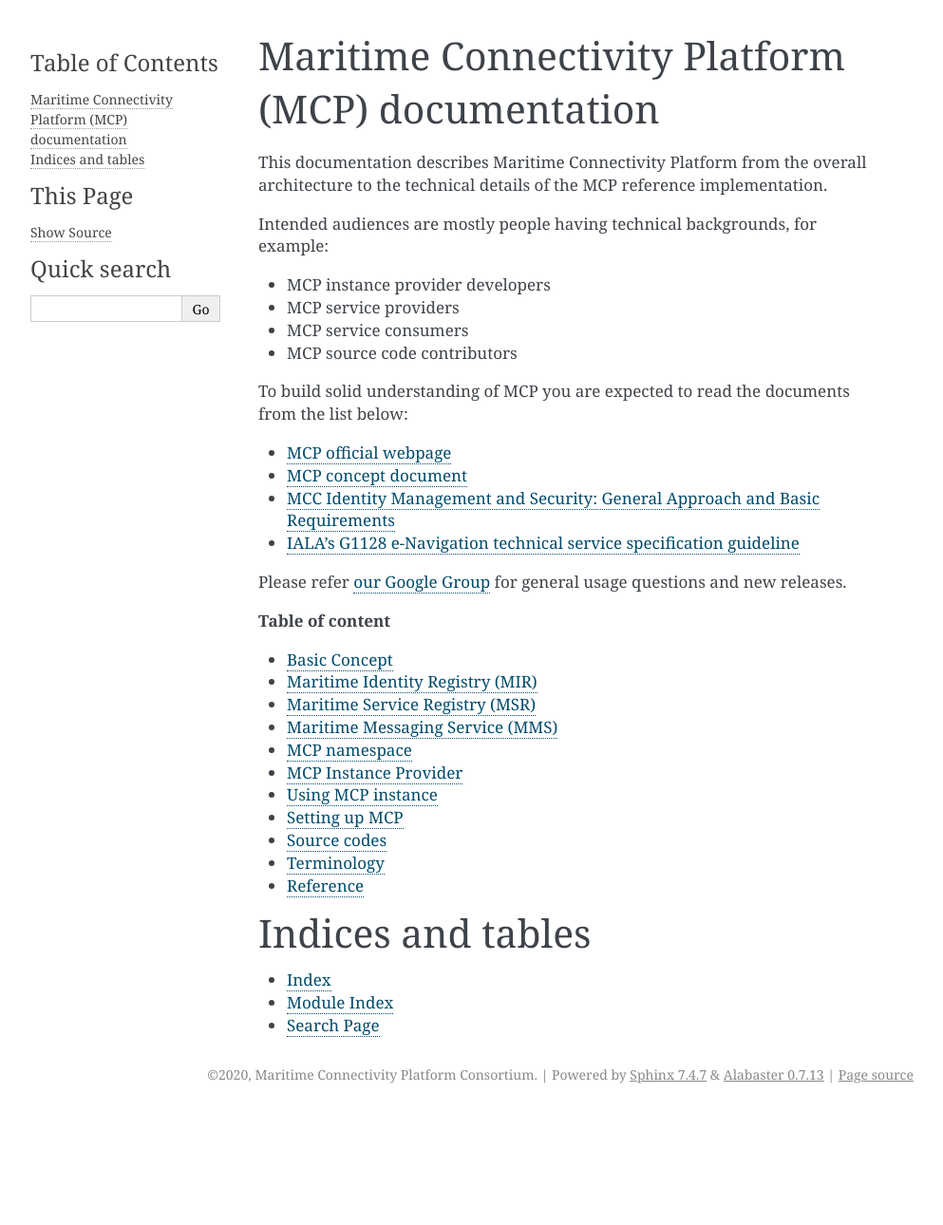
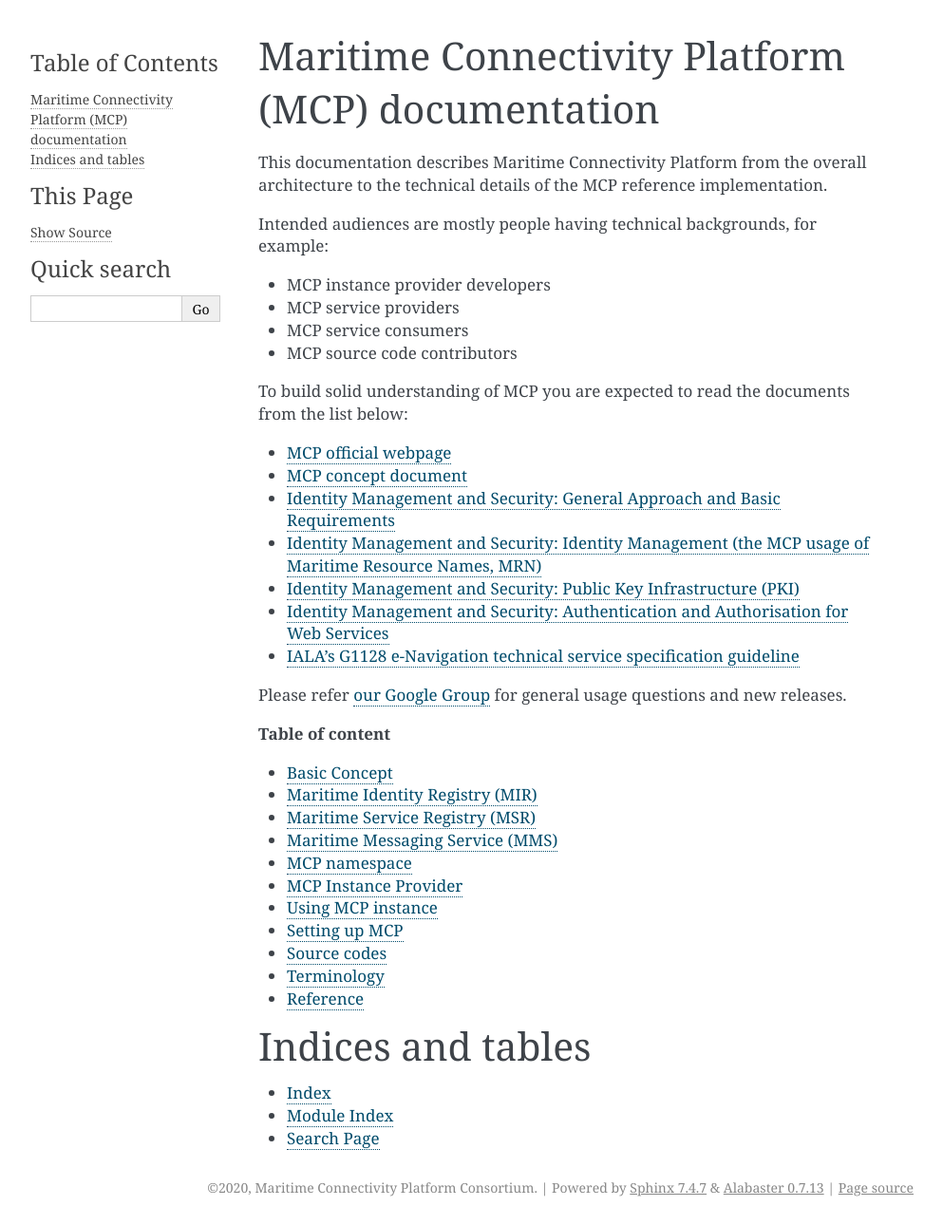
Before and after one commit to maritimeconnectivity/docs.maritimeconnectivity.net, a Sphinx documentation site: the page built from docs/source/index.rst, in a window 1280 px wide. Shown: the whole page at 95% size, without its empty margins (148-1141 px from the left). Built offline with Sphinx 7.4.7, drawn with Linux system fonts in a browser that asks for light colours; before the commit the page ends 1171 px from its top, so only the background shows below that.

Commit message:
Added links to all ID docs

```diff
--- a/docs/source/index.rst
+++ b/docs/source/index.rst
@@ -14,7 +14,10 @@ To build solid understanding of MCP you are expected to read the documents from
 
 * `MCP official webpage <https://maritimeconnectivity.net/>`__
 * `MCP concept document <https://maritimeconnectivity.net/docs/TheMCPconcept.pdf>`__
-* `MCC Identity Management and Security: General Approach and Basic Requirements <https://maritimeconnectivity.net/docs/mcp-idsec-1-overview.pdf>`__
+* `Identity Management and Security: General Approach and Basic Requirements <https://maritimeconnectivity.net/docs/mcp-idsec-1-overview.pdf>`__
+* `Identity Management and Security: Identity Management (the MCP usage of Maritime Resource Names, MRN) <https://maritimeconnectivity.net/docs/mcp-idsec-2-ID.pdf>`__
+* `Identity Management and Security: Public Key Infrastructure (PKI) <https://maritimeconnectivity.net/docs/mcp-idsec-3-PKI.pdf>`__
+* `Identity Management and Security: Authentication and Authorisation for Web Services <https://maritimeconnectivity.net/docs/mcp-idsec-4-AUTH.pdf>`__
 * `IALA's G1128 e-Navigation technical service specification guideline <https://maritimeconnectivity.net/docs/Service_Documentation_Guidelines.pdf>`__
 
 Please refer `our Google Group <https://groups.google.com/forum/#!forum/maritimeconnectivity>`__ for general usage questions and new releases.
```
